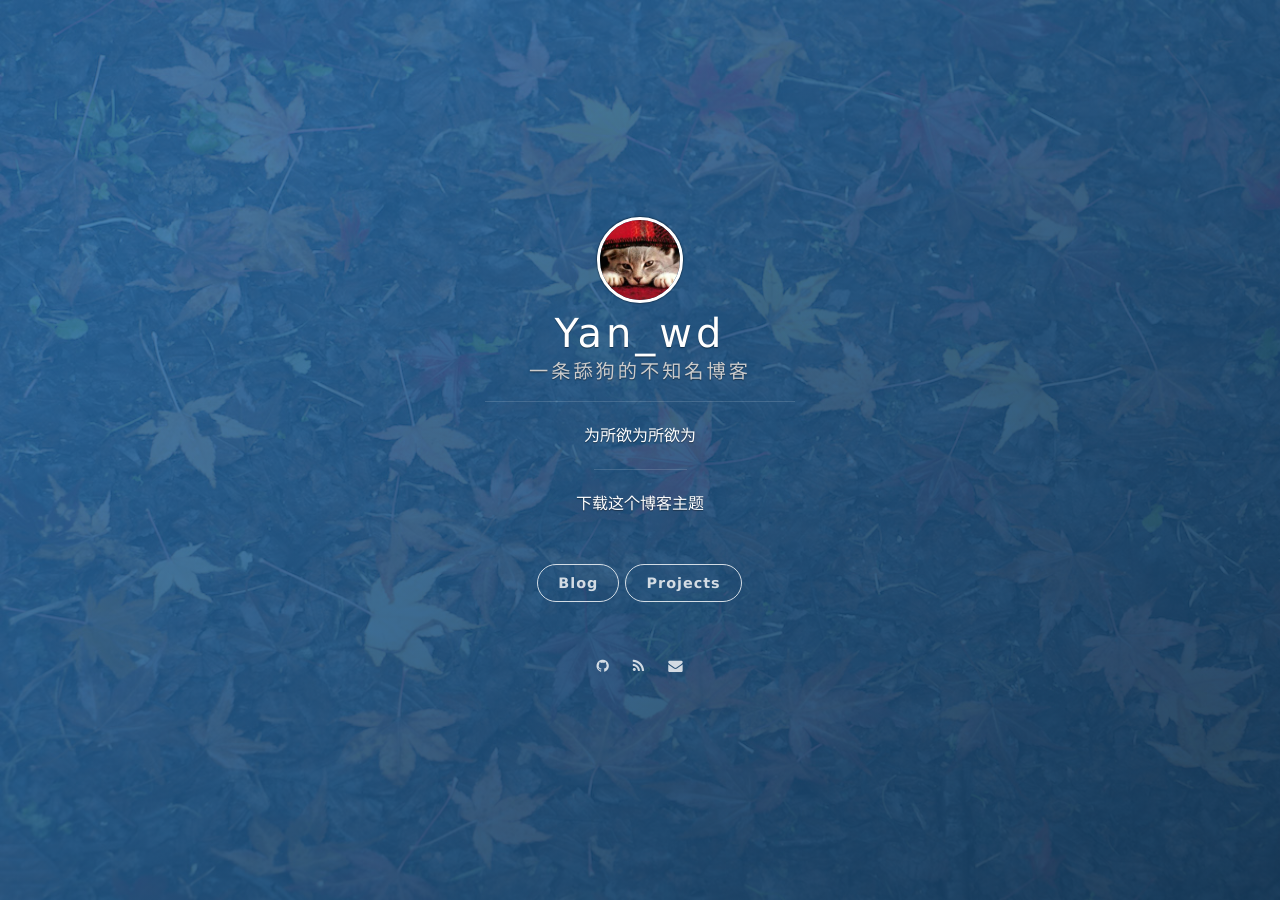
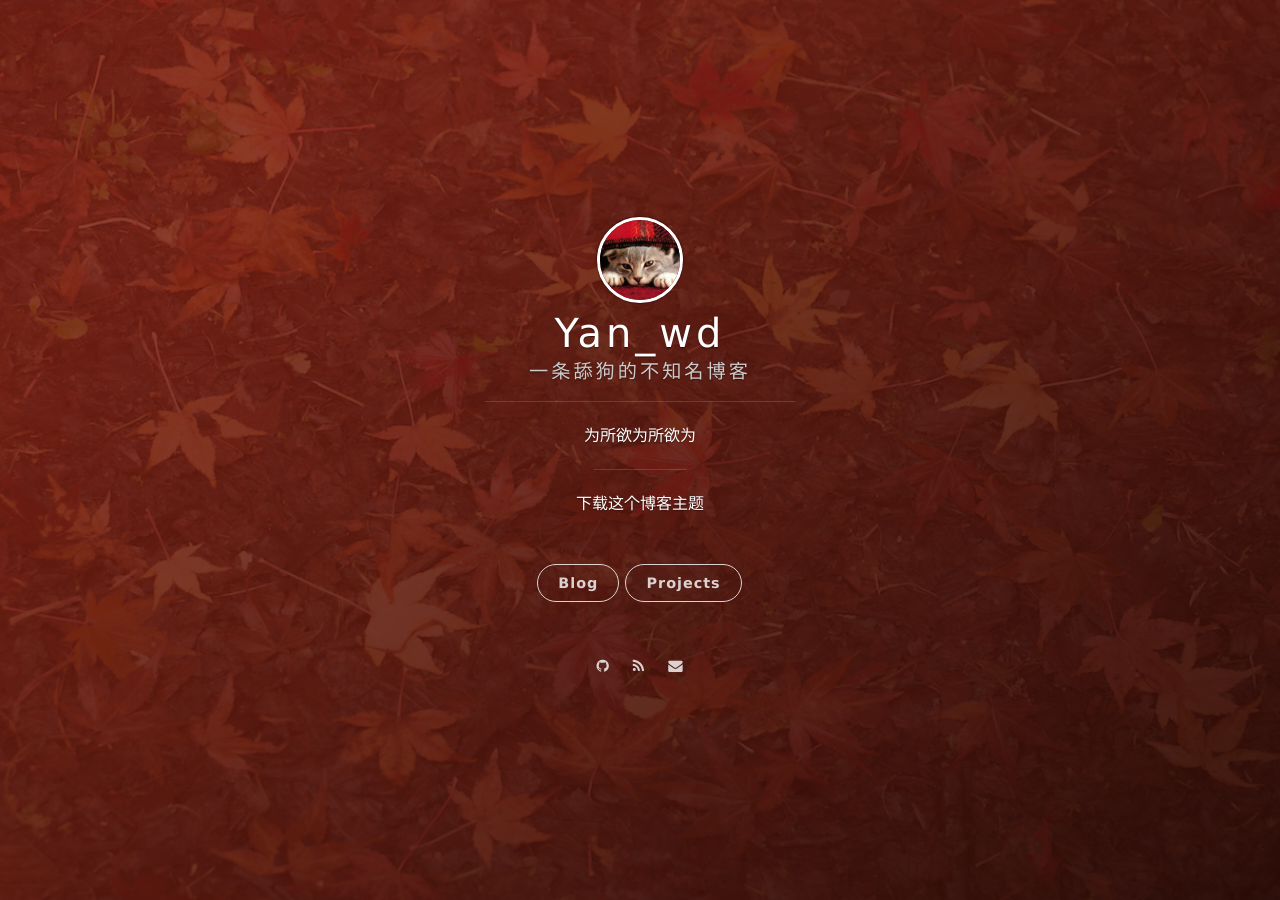
Before and after one commit to yanwd628/yanwd628.github.com, a Jekyll site: the page built from index.html, in a window 1280 px wide. Built offline with Jekyll 4.4.1, drawn with Linux system fonts in a browser that asks for light colours; nearby versions of some CDN libraries; the list of posts is cut into pages by our own code.

Commit message:
apply new _config.yml_red

```diff
--- a/_config.yml
+++ b/_config.yml
@@ -13,7 +13,7 @@ permalink: /:year/:month/:title/
 highlighter: rouge
 
 # supported colors: blue, green, purple, red, orange or slate. If you need clear, leave it empty.
-cover_color: blue
+cover_color: red
 
 # The blog button should not be removed.
 blog_button:
```
